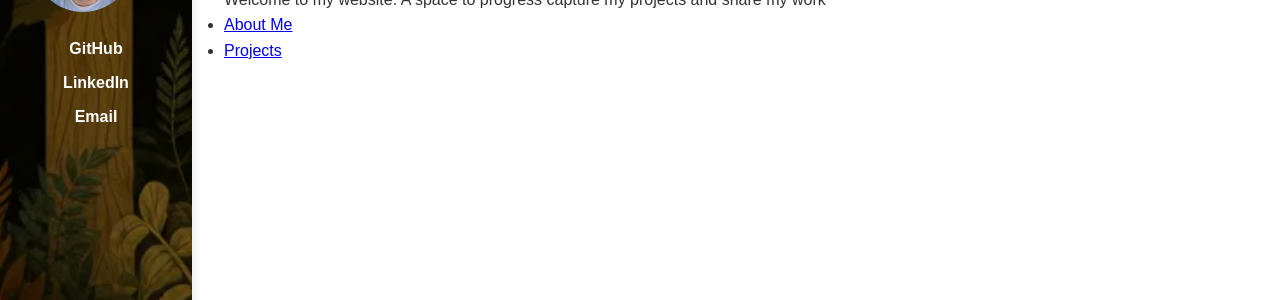
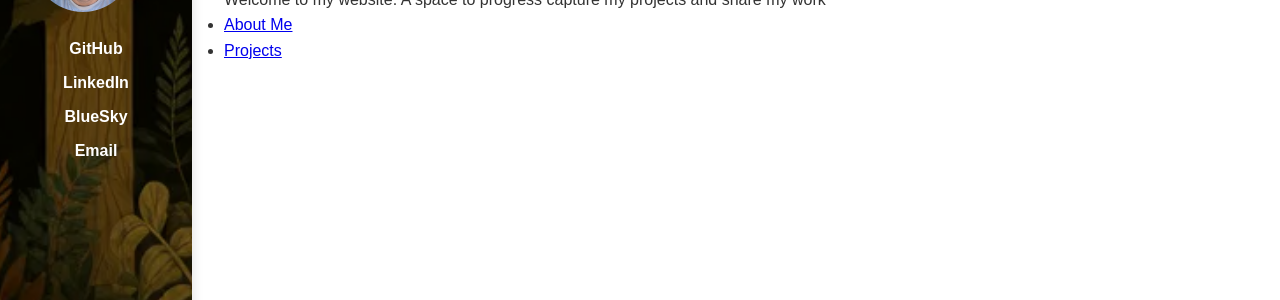
Before and after one commit to gotjon05/website_fina, a Jekyll site: the page built from index.markdown, in a window 1280 px wide. Shown: the part 212-512 px from the top of the page. Built offline with Jekyll 4.4.1, drawn with Linux system fonts in a browser that asks for light colours.

Commit message:
updated social links

```diff
--- a/_includes/sidebar.html
+++ b/_includes/sidebar.html
@@ -3,6 +3,7 @@
     <ul>
         <li><a href="https://github.com/gotjon05" target="_blank" rel="noopener noreferrer">GitHub</a></li>
         <li><a href="https://linkedin.com/in/gotjon05" target="_blank" rel="noopener noreferrer">LinkedIn</a></li>
+        <li><a href="https://bsky.app/profile/gotjon.bsky.social" target="_blank" rel="noopener noreferrer">BlueSky</a></li>
         <li><a href="mailto:you@example.com">Email</a></li>
     </ul>
 </div>
```
Also changed, not shown: _projects/evaluate_a_manufacturing_process.md (added).
